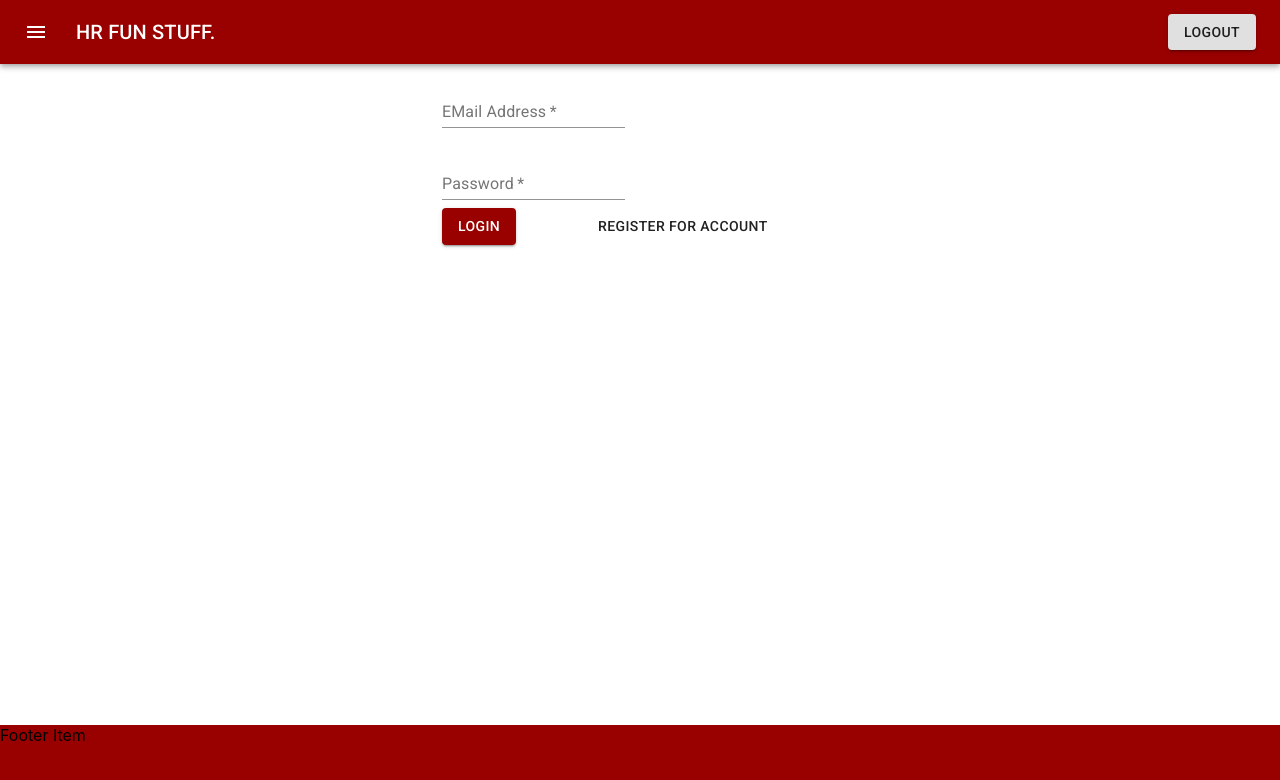
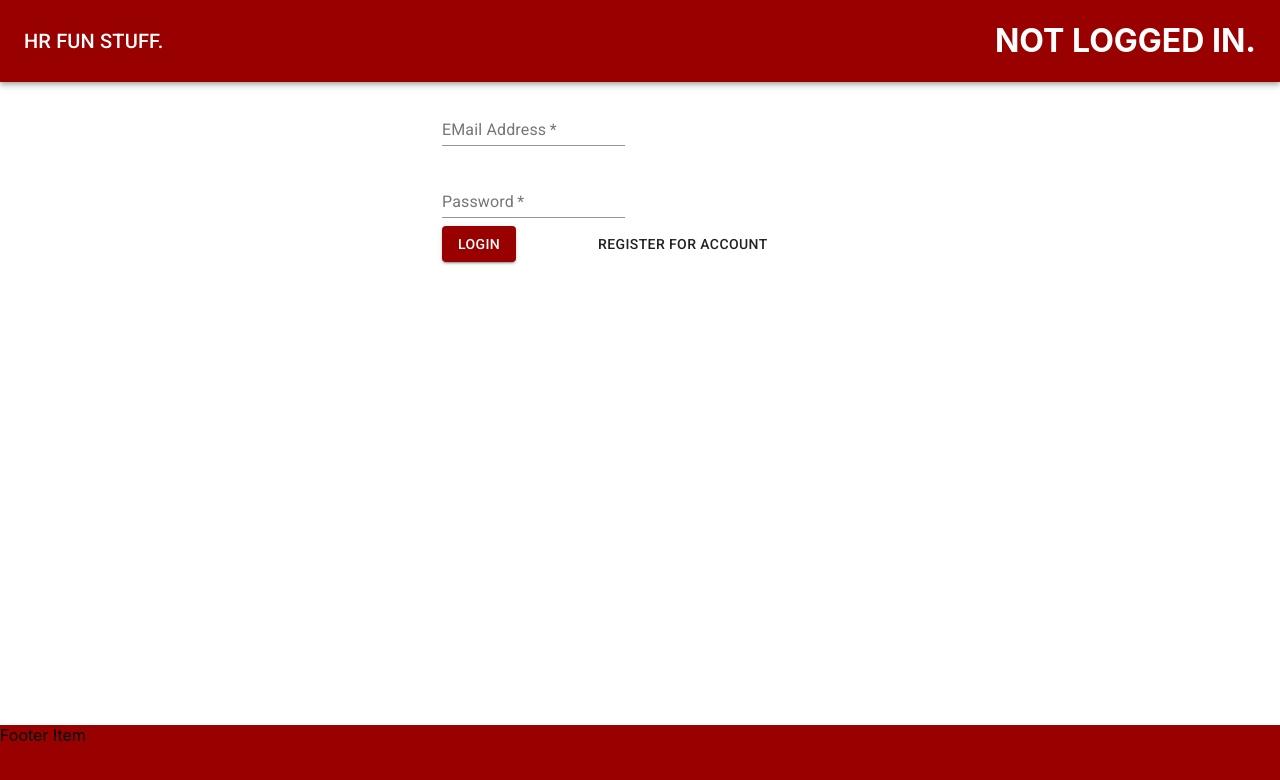
Before and after one commit to FixedCroissant/hr_staff_app, a React (Create React App) app in the folder client/: page / in a window 1280 px wide. Shown: the top 780 px of the page. Built offline with nearby package versions, Linux system fonts and the light colour scheme.

Commit message:
chore: add custom login component, remove initial props from sidebar component, use router functionality

```diff
--- /dev/null
+++ b/client/src/components/Logout.js
@@ -0,0 +1,17 @@
+import React  from 'react';
+import Button from '@material-ui/core/Button';
+
+
+const logoutButton = (props)=>{
+  console.log("log out props");
+  console.log(props);
+    if(props.checkLogin){
+        return <Button variant="contained" onClick={props.handleLogout}>
+        Logout
+      </Button>;
+    }
+    return <h1>NOT LOGGED IN.</h1>;
+
+}
+
+export default logoutButton;
--- a/client/src/components/Sidebar.js
+++ b/client/src/components/Sidebar.js
@@ -1,8 +1,7 @@
 import React,{ useState, useEffect } from 'react';
-import Container from '@material-ui/core/Container';
+import { useHistory,useLocation } from "react-router-dom";
 import { makeStyles,useTheme } from '@material-ui/core/styles';
 import List from '@material-ui/core/List';
-import Button from '@material-ui/core/Button';
 import AppBar from '@material-ui/core/AppBar';
 import Typography from '@material-ui/core/Typography';
 import Toolbar from '@material-ui/core/Toolbar';
@@ -28,6 +27,8 @@ import Collapse from '@material-ui/core/Collapse';
 import HomeIcon from '@material-ui/icons/Home';
 import AssignmentIndIcon from '@material-ui/icons/AssignmentInd';
 import AssignmentIcon from '@material-ui/icons/Assignment';
+
+import Logout from '../components/Logout';
 
 
 
@@ -83,21 +84,29 @@ const useStyles = makeStyles(theme => ({
 
 
 
-export default function Sidebar(props)
+export default function Sidebar()
 {
 
+
+
   // Declare a new state variable, which we'll call "isLoggedI"
-  //const isLoggedIn = useState("true");
+  //Get information from our history stack in the router.
+  let isLoggedIn = useLocation();
 
-  //Update our count.
-  //const [loggedIn, setCount] = useState(0);
 
+
+  //Get History.
+  let history = useHistory();
+
+
+
+  //Update our login.
+  const [login, setLogin] = useState(null);
   const [open,setOpen] = React.useState(false);
 
   const [dropdownMenuToggle, setHidden] = useState(false) //start with false to start out.
   const handleClick = () => setHidden(!dropdownMenuToggle) // complete a toggle of the value above.
 
-  let handleLogout;
 
   const classes = useStyles();
   const theme = useTheme();
@@ -113,25 +122,27 @@ export default function Sidebar(props)
   /*Go to the user list. */
   const handleUserClick=()=>{
           //Go to the user list page.
-          //routeProps.myProps.props.history.push("/users");
-           props.props.history.push("/users");
+           history.push({
+            pathname: '/users',
+            state: {isLoggedIn:isLoggedIn},
+          });
   }
 
   /*Go to the role list page*/
   const handleRoleClick=()=>{
           //Go to the role list page.
-          props.props.history.push("/roles");
+          history.push({pathname:"/roles",state:{isLoggedIn:isLoggedIn}});
   }
 
   /*Go to dashboard.*/
   const handleAdminClick = ()=>{
-          props.props.history.push("/dashboard");
+          history.push({pathname:"/dashboard",state:{isLoggedIn:isLoggedIn}});
   }
 
   /*HR Requests*/
   //Create new request.
   const handleHRCreateClick = () =>{
-        props.props.history.push("/hr/create");
+        history.push({pathname:"/hr/create",state:{isLoggedIn:isLoggedIn}});
   }
 
   /**
@@ -140,7 +151,7 @@ export default function Sidebar(props)
    */
 
    const handleHRSeeAllClick=()=>{
-        props.props.history.push("/hr/index");
+        history.push({pathname:"/hr/index",state:{isLoggedIn:isLoggedIn}});
    }
 
 
@@ -152,36 +163,34 @@ export default function Sidebar(props)
           //console.log(response.data.loggedIn)
           if (response.data.isLoggedIn){console.log("person is still logged in.")}
           else {
-            console.log("we need to log this person out.")
               //Need to redirect, the cookie should be removed from Express Already.
-              props.props.history.push("/");
-            }
-      })
+              history.push("/");
+      }})
   }
 
   //Similar to componentDidMount and componentDidUpdate:
   useEffect(() => {
+    //Check our state from our router.
+    console.log(isLoggedIn);
+    //as long as its not undefined.
+    if(isLoggedIn.state !==undefined){
+      setLogin(isLoggedIn.state.isLoggedIn);
+    }
+
+  }, []);
+
+//Get our menu button
+ const MenuButton = ()=>{
+   if(login){
+       return  <IconButton edge="start" onClick={handleDrawerOpen}  className={classes.menuButton} color="inherit" aria-label="menu">
+       <MenuIcon />
+     </IconButton>;
+   }
+   return null;
+
+ };
 
 
-// Pass in a callback function!
-const handleLogout = ()=>{
-
-        //console.log(props.props.location.state.isLoggedIn);
-        //TODO FIX THIS.
-         console.log(props.props.history.location.state.isLoggedIn);
-
-        //Logout
-       //Adjust logged in flag.
-       //this.setState({isLoggedIn:false});
-
-        axios.get(process.env.REACT_APP_API_URL+'/api/logout');
-    }
-
-
-
-
-
-  }, []);
 
   return (
 
@@ -190,15 +199,11 @@ const handleLogout = ()=>{
             <div className={classes.paper}>
                             <AppBar position="static">
                                               <Toolbar className={classes.ncsuBack}>
-                                                        <IconButton edge="start" onClick={handleDrawerOpen}  className={classes.menuButton} color="inherit" aria-label="menu">
-                                                            <MenuIcon />
-                                                        </IconButton>
+                                              <MenuButton checkLogin={login}/>
                                                         <Typography variant="h6" className={classes.title}>
                                                                 HR FUN STUFF.
                                                         </Typography>
-                                                        <Button className={classes.button} variant="contained" onClick={() => handleLogout2()}>
-                                                          Logout
-                                                        </Button>
+                                                        <Logout checkLogin={login} handleLogout={()=>handleLogout2()}/>
                                               </Toolbar>
                             </AppBar>
                               <Drawer
```
